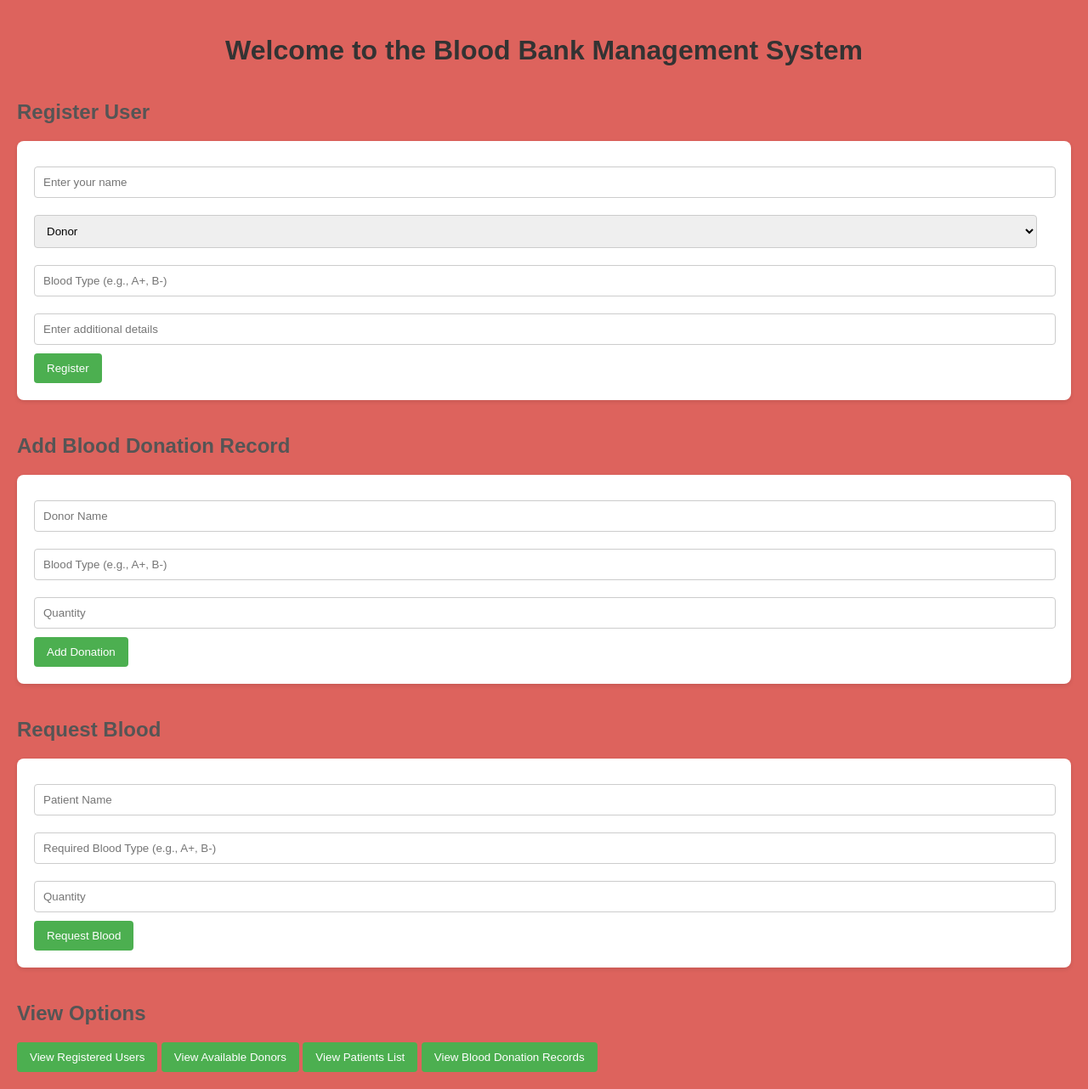
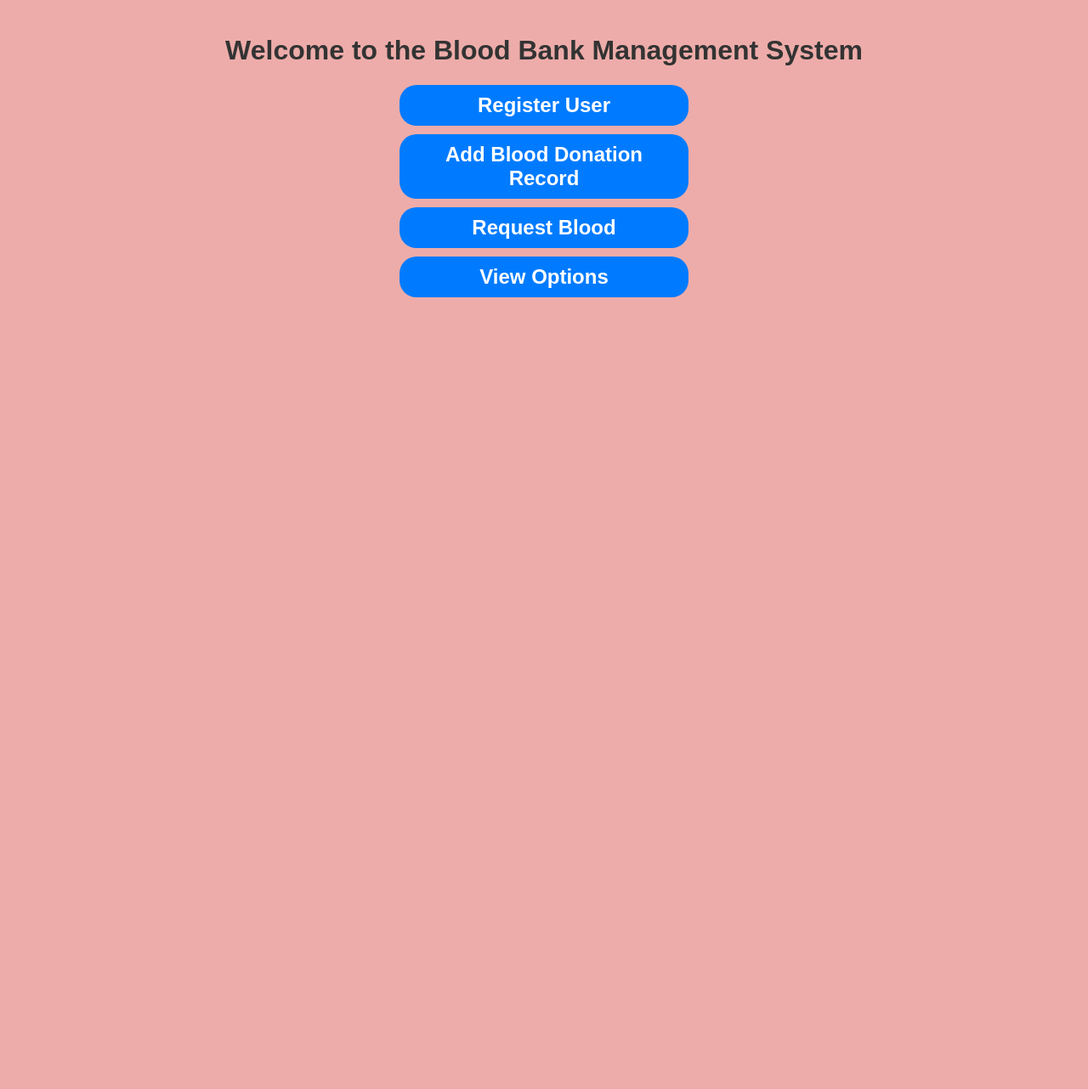
Before and after one commit to vishwaa28/Decentralized-Blood-Bank, a Flask app: page / in a window 1280 px wide. Shown: the whole page at 85% size. After the commit the page ends 350 px from the top, so only its background shows below. Run offline with Flask 3, Linux system fonts and the light colour scheme.

Commit message:
final commit

```diff
--- a/static/style.css
+++ b/static/style.css
@@ -2,7 +2,7 @@
 
 body {
     font-family: Arial, sans-serif;
-    background-color: #DD635D;
+    background-color: #EDACA9;
     margin: 0;
     padding: 20px;
 }
--- a/templates/index.html
+++ b/templates/index.html
@@ -16,15 +16,39 @@
 
         .toggle-btn {
             cursor: pointer;
-            color: #007bff;
-            text-decoration: underline;
+            color: #fff;
+            background-color: #007bff; /* Blue background */
+            border: none; /* No border */
+            border-radius: 20px; /* Curved corners */
+            padding: 10px 20px; /* Padding for button size */
+            text-decoration: none; /* Remove underline */
+            transition: background-color 0.3s; /* Transition for hover effect */
+            margin: 10px auto; /* Center the button with auto margin */
+            display: block; /* Make each button take the full width */
+            width: 80%; /* Optional: Set a specific width for buttons */
+            max-width: 300px; /* Optional: Set a maximum width */
+            text-align: center; /* Center text in the button */
+        }
+
+        .toggle-btn:hover {
+            background-color: #0056b3; /* Darker blue on hover */
         }
     </style>
 </head>
 <body>
     <h1>Welcome to the Blood Bank Management System</h1>
 
-    <h2>Register User</h2>
+{% with messages = get_flashed_messages() %}
+      {% if messages %}
+        <ul>
+        {% for message in messages %}
+          <li>{{ message }}</li>
+        {% endfor %}
+        </ul>
+      {% endif %}
+    {% endwith %}
+    <h2 class="toggle-btn" onclick="toggleForm('registerForm')">Register User</h2>
+     <div id="registerForm" class="form-container">
     <form method="POST" action="/register">
         <input type="text" name="name" placeholder="Enter your name" required>
         <select name="role" required>
@@ -36,37 +60,42 @@
         <input type="text" name="details" placeholder="Enter additional details" required>
         <button type="submit">Register</button>
     </form>
-
-    <h2>Add Blood Donation Record</h2>
+     </div>
+    <h2 class="toggle-btn" onclick="toggleForm('requestForm')">Add Blood Donation Record</h2>
+    <div id="requestForm" class="form-container">
     <form method="POST" action="/add_donation">
         <input type="text" name="donor_name" placeholder="Donor Name" required>
         <input type="text" name="blood_type" placeholder="Blood Type (e.g., A+, B-)" required>
         <input type="number" name="quantity" placeholder="Quantity" required>
         <button type="submit">Add Donation</button>
     </form>
-
-    <h2>Request Blood</h2>
+    </div>
+    <h2 class="toggle-btn" onclick="toggleForm('requestBlood')">Request Blood</h2>
+    <div id="requestBlood" class="form-container">
     <form method="POST" action="/request_blood">
         <input type="text" name="patient_name" placeholder="Patient Name" required>
         <input type="text" name="blood_type" placeholder="Required Blood Type (e.g., A+, B-)" required>
         <input type="number" name="quantity" placeholder="Quantity" required>
         <button type="submit">Request Blood</button>
     </form>
+    </div>
 
-    <h2>View Options</h2>
+    <h2 class="toggle-btn" onclick="toggleForm('requestOptions')">View Options</h2>
+    <div id="requestOptions" class="form-container">
     <button onclick="window.location.href='/view_users'">View Registered Users</button>
     <button onclick="window.location.href='/view_donors'">View Available Donors</button>
     <button onclick="window.location.href='/view_patients'">View Patients List</button>
     <button onclick="window.location.href='/view_records'">View Blood Donation Records</button>
-
-    {% with messages = get_flashed_messages() %}
-      {% if messages %}
-        <ul>
-        {% for message in messages %}
-          <li>{{ message }}</li>
-        {% endfor %}
-        </ul>
-      {% endif %}
-    {% endwith %}
+    </div>
+<script>
+        function toggleForm(formId) {
+            const form = document.getElementById(formId);
+            if (form.style.display === "none" || form.style.display === "") {
+                form.style.display = "block"; // Show the form
+            } else {
+                form.style.display = "none"; // Hide the form
+            }
+        }
+        </script>
 </body>
 </html>
```
